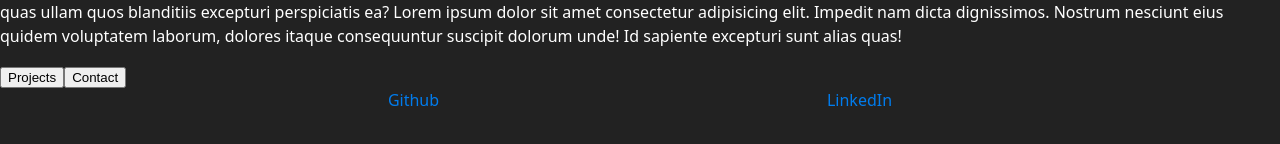
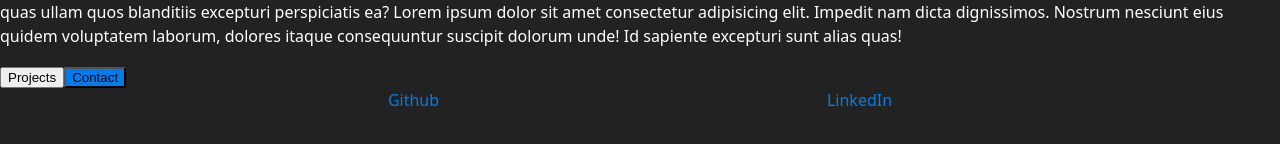
Before and after one commit to abdurman1/myportfolio, a React (Vite) app: page / in a window 1280 px wide. Shown: the part 164-308 px from the top of the page. Built offline with nearby package versions, Linux system fonts and the light colour scheme.

Commit message:
May 16, 2025, 1:52 PM

```diff
--- a/src/App.css
+++ b/src/App.css
@@ -33,3 +33,7 @@ a:hover {
 .intro h1, span {
     color: #007ced;
 }
+
+.blue {
+    background-color: #007ced;
+}
--- a/src/App.jsx
+++ b/src/App.jsx
@@ -14,7 +14,7 @@ function App() {
         <h1>Abdurrahman Abuoun</h1>
         <p>Lorem ipsum dolor sit amet consectetur adipisicing elit. Adipisci assumenda veniam cum nemo, mollitia vero magnam explicabo eos tempora vitae saepe nihil, corrupti quas ullam quos blanditiis excepturi perspiciatis ea? Lorem ipsum dolor sit amet consectetur adipisicing elit. Impedit nam dicta dignissimos. Nostrum nesciunt eius quidem voluptatem laborum, dolores itaque consequuntur suscipit dolorum unde! Id sapiente excepturi sunt alias quas!</p>
         <button><a href="#"></a>Projects</button>
-        <button><a href="#"></a>Contact</button>
+        <button className='blue'><a href="#"></a>Contact</button>
         <ul>
             <li><a href="#">Github</a></li>
             <li><a href="#">LinkedIn</a></li>
```
